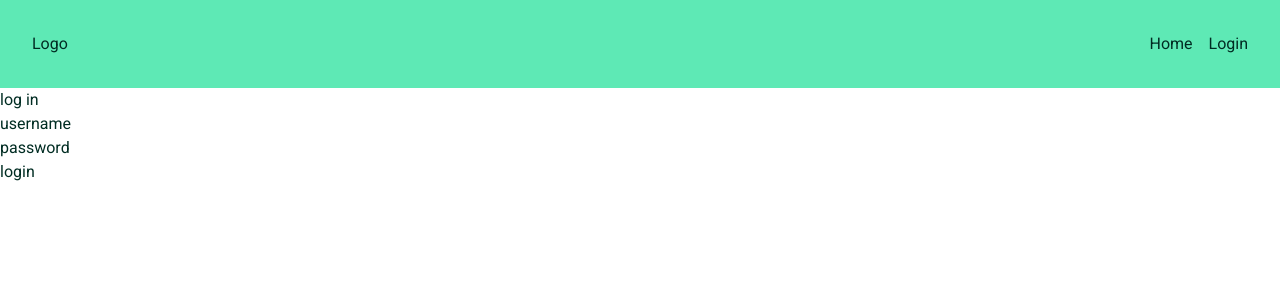
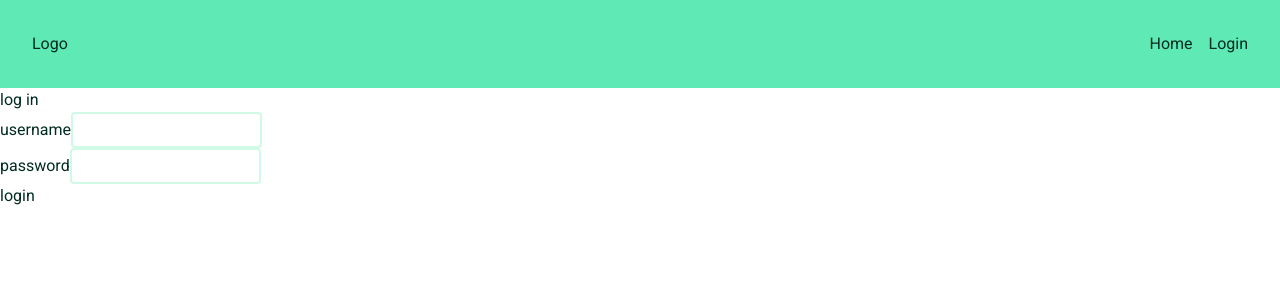
Before and after one commit to sparky9043/12-math-problem-generator, a React (Vite) app in the folder frontend/: page /login in a window 1280 px wide. Shown: the top 300 px of the page. Built offline with nearby package versions, Linux system fonts and the light colour scheme.

Commit message:
add input styles to login

```diff
--- a/frontend/src/components/LoginForm.tsx
+++ b/frontend/src/components/LoginForm.tsx
@@ -20,6 +20,8 @@ const LoginForm = (props: LoginFormProps) => {
     }
   }
 
+  const inputStyles = "border-2 rounded border-emerald-100 hover:border-emerald-500 px-0.5 py-1 focus:outline-emerald-800"
+
   return (
     <form onSubmit={handleLogin}>
       <h2>log in</h2>
@@ -27,6 +29,7 @@ const LoginForm = (props: LoginFormProps) => {
         <label>
           username
           <input
+            className={inputStyles}
             {...username}
             required
           />
@@ -36,6 +39,7 @@ const LoginForm = (props: LoginFormProps) => {
         <label>
           password
           <input
+            className={inputStyles}
             {...password}
             required
           />
```
